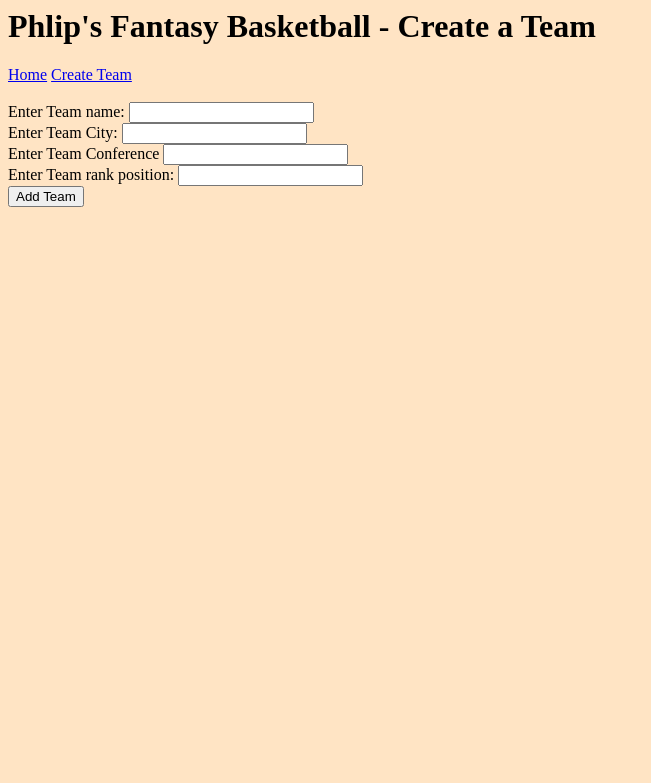
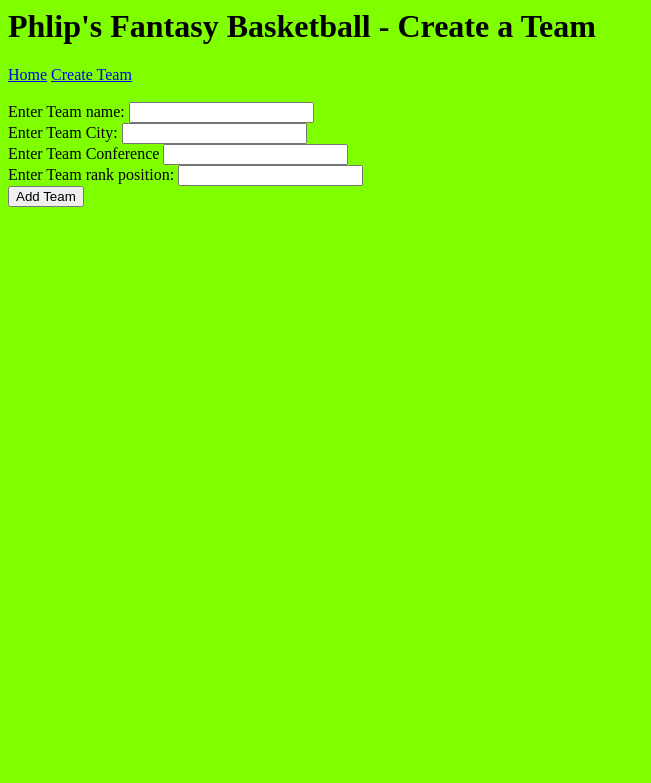
Before and after one commit to PhilipL1/project-bball, a Flask app: page /create in a window 1280 px wide. Shown: the top 783 px of the page, without its empty margins (0-651 px from the left). Run offline with Flask 2, Linux system fonts and the light colour scheme.

Commit message:
colour change

```diff
--- a/application/templates/layout.html
+++ b/application/templates/layout.html
@@ -2,7 +2,7 @@
     <head>
         <title>Philip's Fantasy Basketball- {{title}}</title> <!-- title on tab bar  -->
     </head>
-    <body style="background-color: bisque;">
+    <body style="background-color:chartreuse;">
         <h1> Phlip's Fantasy Basketball - {{ title}}</h1> <!-- title of website -->
         <a href="{{ url_for('home') }}">Home</a>
         <a href="{{ url_for('create') }}">Create Team</a>
```
Also changed, not shown: README.md.
